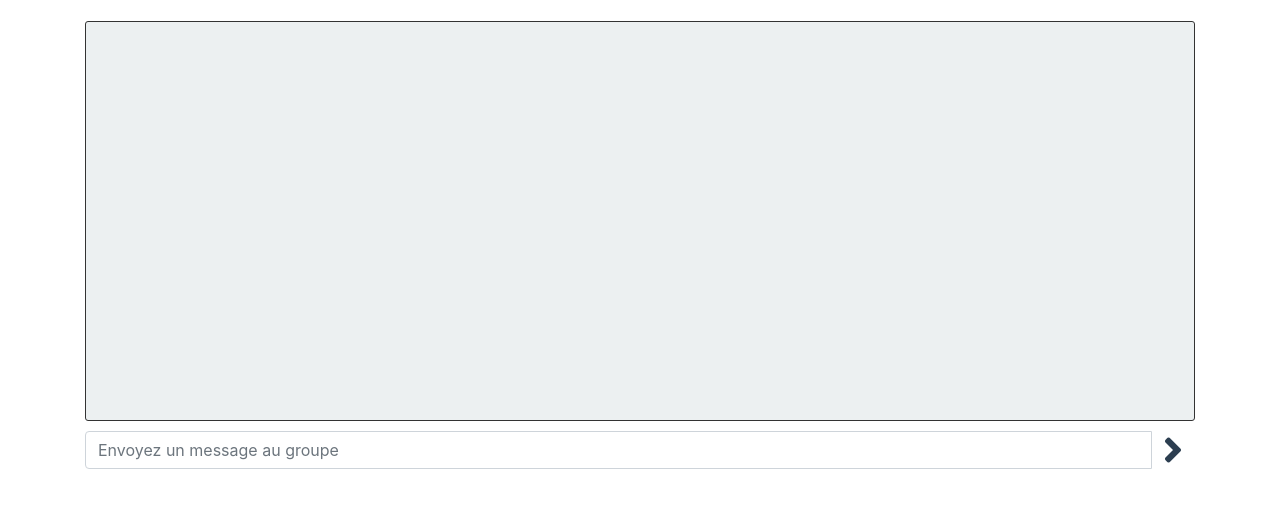
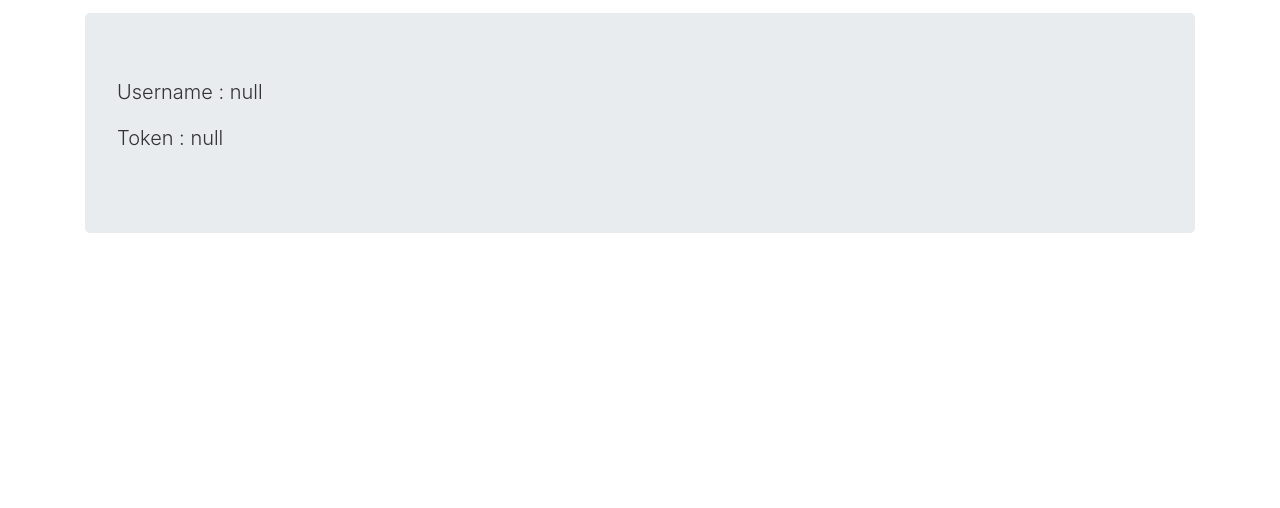
Before and after one commit to vignalbrice/KwickProject, a plain HTML site: page vues/profil.html in a window 1280 px wide. Shown: the part 148-656 px from the top of the page. Drawn offline with nearby package versions, Linux system fonts and the light colour scheme; some packages are replaced by stand-ins of ours; a script that the page names is missing.

Commit message:
Profil with Jquery function

```diff
--- a/vues/profil.html
+++ b/vues/profil.html
@@ -18,7 +18,7 @@
             <div class="collapse navbar-collapse" id="navbarNav">
               <ul class="navbar-nav">
                 <li class="nav-item">
-                    <a class="nav-link" href="#" id="chatnav">Chat</a>
+                    <a class="nav-link" href="../vues/dashboard.html" id="chatnav">Chat</a>
                   </li>
                 <li class="nav-item">
                     <a class="nav-link" href="#">Profil</a>
@@ -33,34 +33,19 @@
             </div>
           </nav>
         <div class="container">
-                <p class="display-3 text-center">KwickProfil!</p>
-                <div class="mb-4">
-                </div>
-                    <div class="chat">
-                        <div class="chat-log">
-                        </div>
-                    </div>
-                    <form id="form-chat">
-                        <div class="input-group mb-3">
-                            <input type="text" id="textChat" class="form-control" placeholder="Envoyez un message au groupe" aria-label="Recipient's username" aria-describedby="button-addon2">
-                            <div class="input-group-append">
-                              <button class="btn btn-link" type="submit" id="button-addon2">
-                                <span style="font-size: 2.5em; color: #2c3e50;">
-                                    <i class="fas fa-angle-right"></i>
-                                </span>
-                              </button>
-                            </div>
-                          </div>
-                    </form>
+            <p class="display-3 text-center">KwickProfil!</p>
+            <div class="jumbotron">
+              <p class="lead name"></p>
+              <p class="lead token"></p>
+            </div>
         </div>
         <!-- Library JavaScript -->
         <script src="https://code.jquery.com/jquery-3.4.1.min.js"></script>
         <script src="https://cdn.jsdelivr.net/npm/popper.js@1.16.0/dist/umd/popper.min.js" integrity="sha384-Q6E9RHvbIyZFJoft+2mJbHaEWldlvI9IOYy5n3zV9zzTtmI3UksdQRVvoxMfooAo" crossorigin="anonymous"></script>
         <script src="https://stackpath.bootstrapcdn.com/bootstrap/4.4.1/js/bootstrap.min.js" integrity="sha384-wfSDF2E50Y2D1uUdj0O3uMBJnjuUD4Ih7YwaYd1iqfktj0Uod8GCExl3Og8ifwB6" crossorigin="anonymous"></script>
         <script src="https://cdn.jsdelivr.net/npm/sweetalert2@9"></script>
+        <script src="/js/authPersistence.js"></script>
         <script src="/js/dashboard.js"></script>
-        <script src="/js/chat.js"></script>
-        <script src="/js/authPersistence.js"></script>
         <script src="/js/logout.js"></script>
     </body>
 </html>
```
